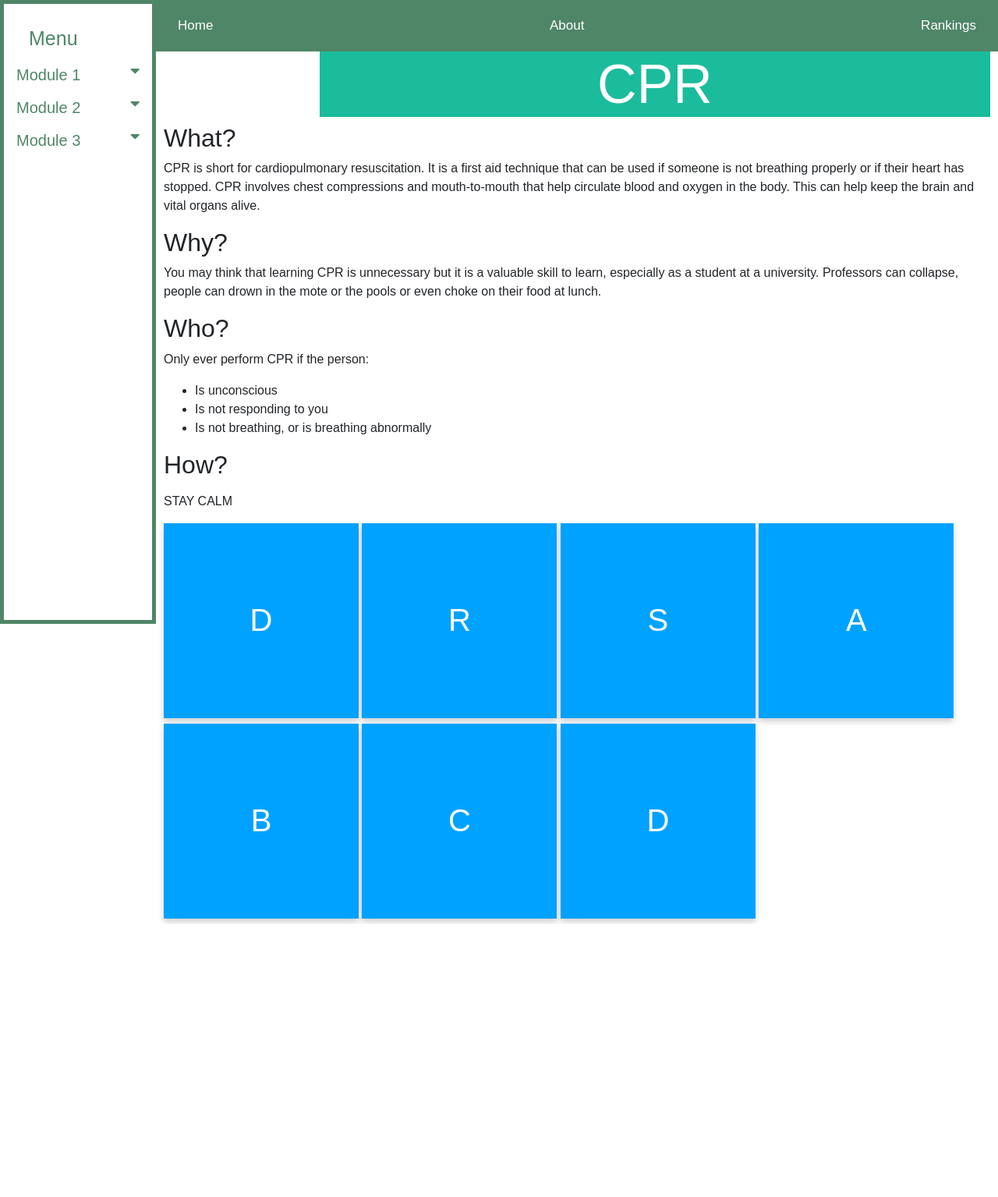
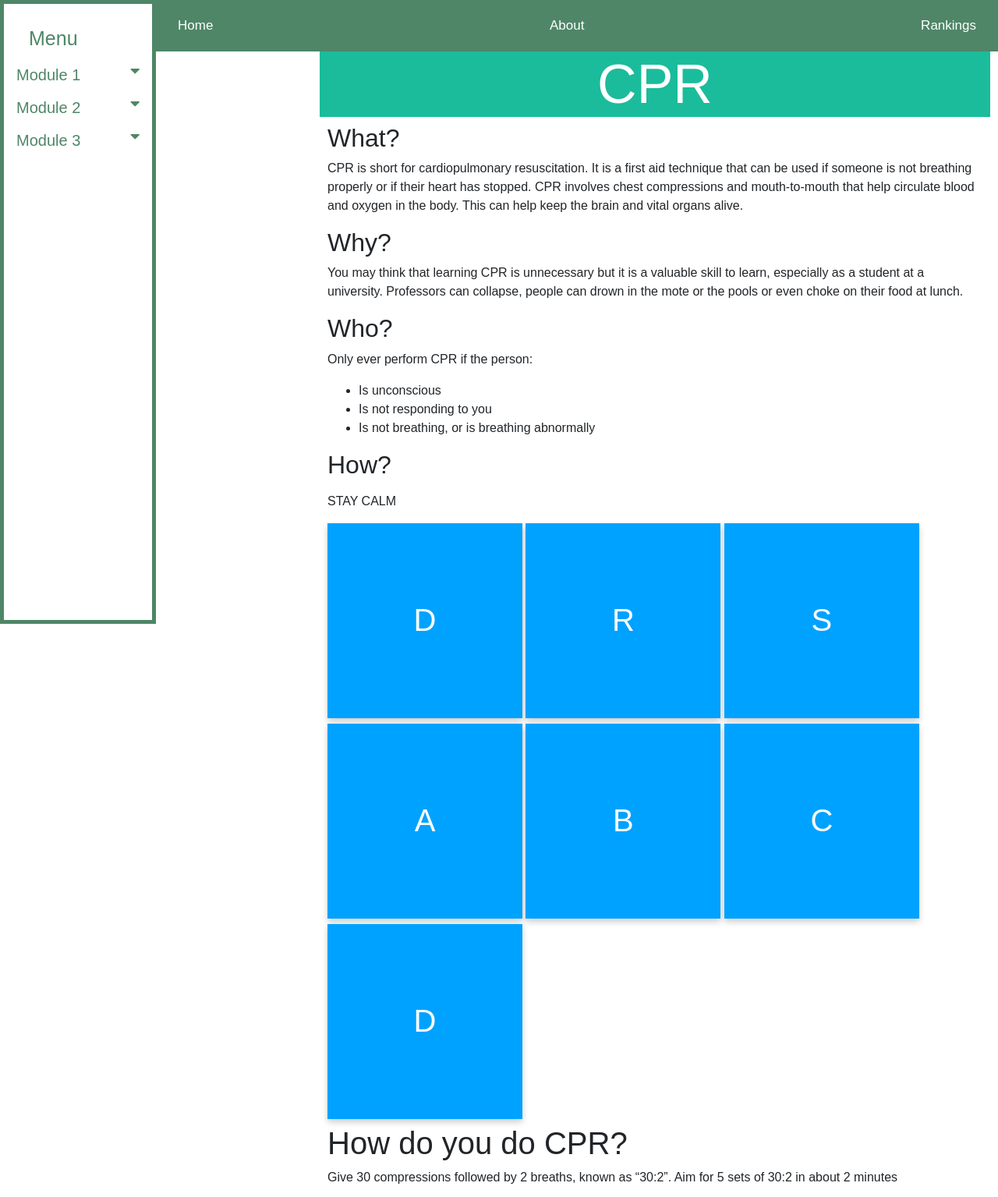
Before and after one commit to JoshuaCHC/unihelp, a Flask app: page /login/module1/content in a window 1280 px wide. Shown: the top 1535 px of the page at 78% size. Before the commit the page ends 1185 px from the top, so only its background shows below. Run offline with Flask 2, Linux system fonts and the light colour scheme; some libraries are stand-ins or nearby versions.

Commit message:
altering the class main

```diff
--- a/app/templates/Module1.html
+++ b/app/templates/Module1.html
@@ -4,6 +4,7 @@
 <h1 class="blinking header">
     CPR
 </h1>
+<div class="main">
 <h2>What?</h2>
 <p>
     CPR is short for cardiopulmonary resuscitation.
@@ -91,7 +92,7 @@ How?
       <div class="flip-card-back">
         <h1><b>Breathing</b></h1>
         <p>Check if the patient is breathing normally</p>
-        <p>place them in the recovery position</p>
+        <p>place them in the <a href="#C4">recovery position</a></p>
       </div>
     </div>
   </div>
@@ -119,4 +120,39 @@ How?
       </div>
     </div>
   </div>
+
+
+<h1 id="C4">How do you do CPR?</h1>
+<p>Give 30 compressions followed by 2 breaths, known as “30:2”. Aim for 5 sets of 30:2 in about 2 minutes </p>
+<iframe width="420" height="345" src="https://www.youtube.com/embed/tgbNymZ7vqY">
+</iframe>
+<div data-video = "VIDEO_ID"
+         data-startseconds = "134"
+         data-endseconds = "210"
+         data-height = "480"
+         data-width = "640"
+         id = "youtube-player">
+    </div>
+
+    <script src="https://m.youtube.com/watch?v=ssIY8NYwvh4"></script>
+    <script type="text/javascript">
+      function onYouTubeIframeAPIReady() {
+        var ctrlq = document.getElementById("youtube-player");
+        var player = new YT.Player('youtube-player', {
+          height: ctrlq.dataset.height,
+          width: ctrlq.dataset.width,
+          events: {
+            'onReady': function(e) {
+              e.target.cueVideoById({
+                videoId: ctrlq.dataset.video,
+                startSeconds: ctrlq.dataset.startseconds,
+                endSeconds: ctrlq.dataset.endseconds
+              });
+            }
+          }
+        });
+      }
+    </script>
+
+</div>
 {% endblock %}
```
